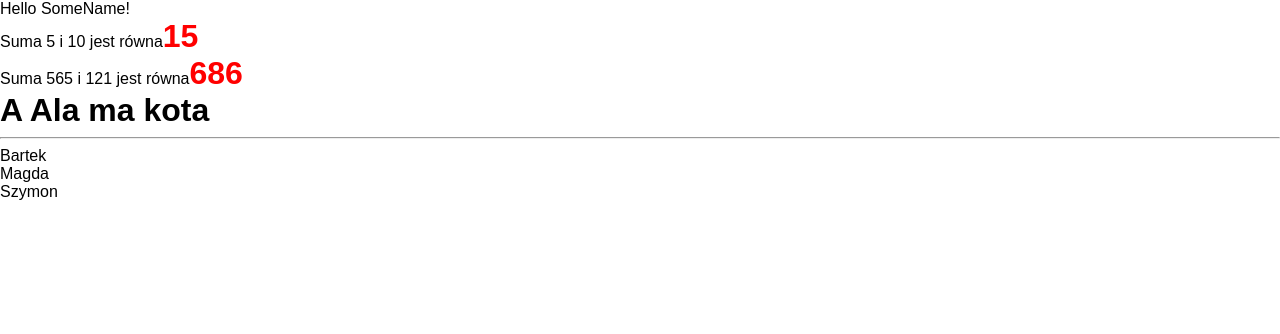
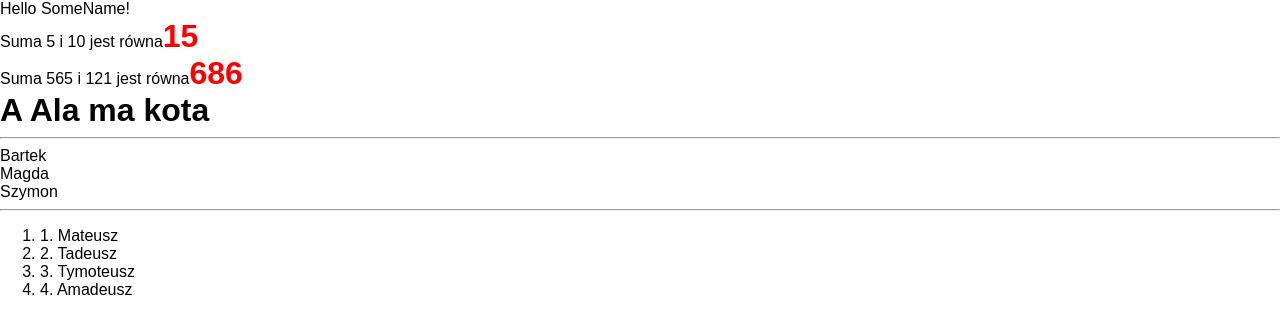
Before and after one commit to madzia89/firstReact, a React (Create React App) app: page / in a window 1280 px wide. Shown: the top 334 px of the page. Built offline with nearby package versions, Linux system fonts and the light colour scheme; the HTML template or start-up script is replaced by a standard one.

Commit message:
mapping with adding li

```diff
--- a/src/App.js
+++ b/src/App.js
@@ -2,6 +2,7 @@ import React from 'react'
 import MyfirstComponent from './components/MyFirstComponent'
 import Add from './components/Add'
 import MappingArray from './components/MappingArray'
+import MappingArrayTwo from './components/MappingArrayTwo'
 import Header from './components/Header'
 
 //poniższe propsy są przekazywane do "funkcji" którą tutaj importujemy
@@ -13,6 +14,9 @@ const App = () => (
         <Header text={"A Ala ma kota"} isRed={false}/>
         <hr/>
         <MappingArray />
+        <hr/>
+        <MappingArrayTwo />
     </div>
+
 )
 export default App
--- a/src/components/MappingArray.js
+++ b/src/components/MappingArray.js
@@ -4,12 +4,12 @@ const users = [
     {name: 'Bartek', key: "kjajshdd"},
     {name: 'Magda', key: "kjsdajshdd"},
     {name: 'Szymon', key: "sadymsadon"}
-    ]
+]
 
 const MappingArray = () => (
     <div>
         {
-            users.map((user,i) => <div key={user.key}>{user.name}</div> )
+            users.map(user => <div key={user.key}>{user.name}</div>)
         }
     </div>
 )
--- /dev/null
+++ b/src/components/MappingArrayTwo.js
@@ -0,0 +1,15 @@
+import React from 'react'
+
+const maleNames = [
+    {name: 'Mateusz ', key: "1", position: "1. "},
+    {name: 'Tadeusz ', key: "2", position: "2. "},
+    {name: 'Tymoteusz ', key: "3", position: "3. "},
+    {name: 'Amadeusz ', key: "4", position: "4. "}
+]
+const mapped = maleNames.map((user, i )=> <li key={i}>{i+1}. {user.name}</li>)
+
+const MappingArrayTwo = () => (
+   <ol>{mapped}</ol>
+)
+
+export default MappingArrayTwo
```
